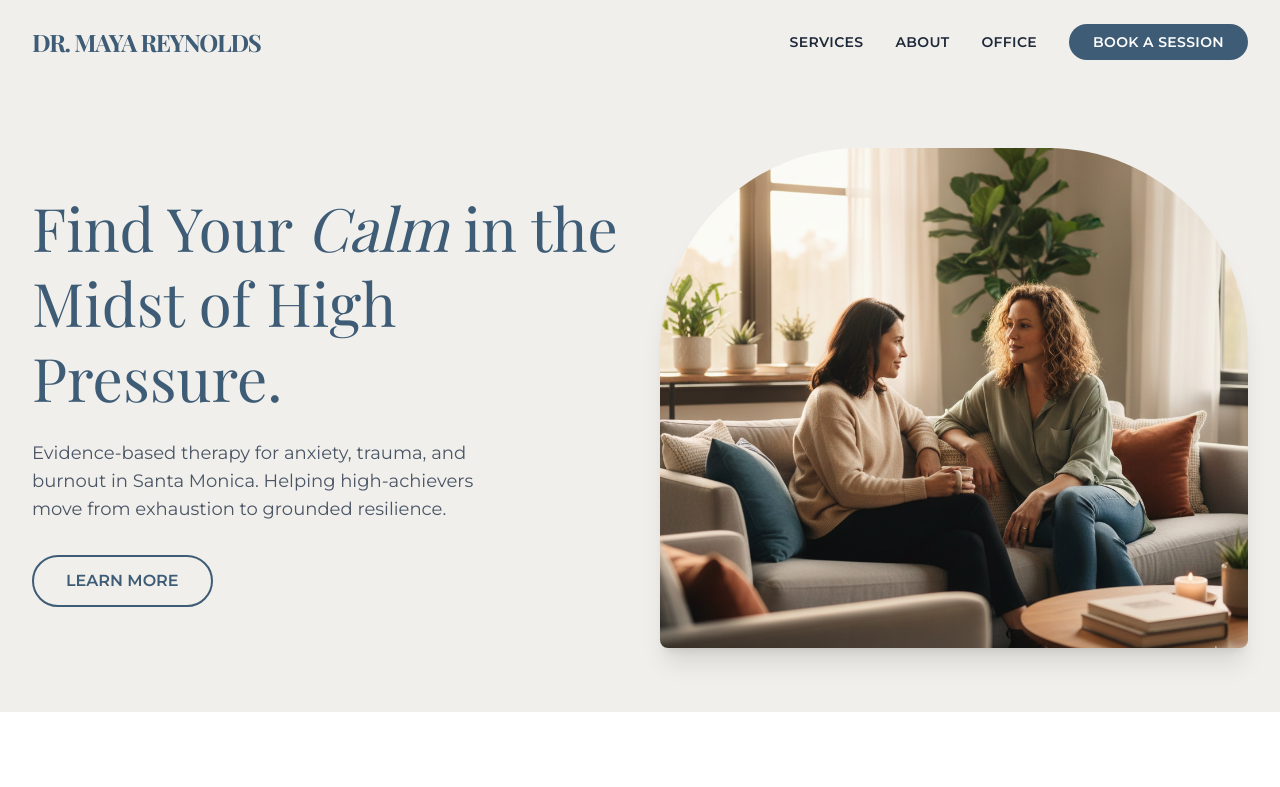
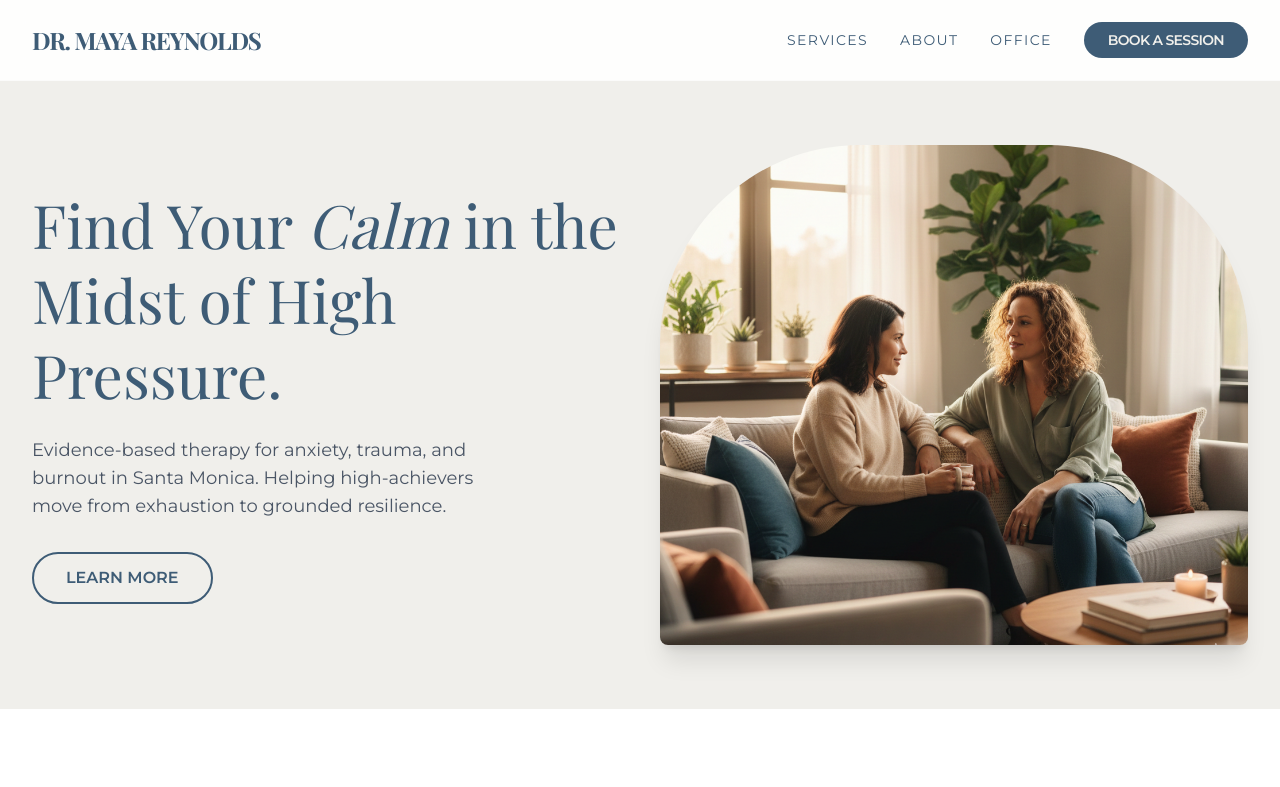
Before and after one commit to virajkvk18/dr-maya-therapy-website, a React (Vite) app: page / in a window 1280 px wide. Shown: the top 787 px of the page. Built offline with nearby package versions, Linux system fonts and the light colour scheme; a web font is replaced by a local one.

Commit message:
Final upgrade: Vertical mobile nav and fixed consultation button

```diff
--- a/src/components/Navbar.jsx
+++ b/src/components/Navbar.jsx
@@ -1,16 +1,73 @@
+import React, { useState } from 'react';
+import { Menu, X } from 'lucide-react'; // Make sure lucide-react is installed
+
 export default function Navbar() {
+  const [isOpen, setIsOpen] = useState(false);
+
+  const navLinks = [
+    { name: 'Services', href: '#services' },
+    { name: 'About', href: '#about' },
+    { name: 'Office', href: '#office' },
+  ];
+
   return (
-    <nav className="flex justify-between items-center px-8 py-6 bg-secondary/80 backdrop-blur-md sticky top-0 z-50">
-      <div className="font-serif text-2xl tracking-tighter text-primary font-bold">
-        DR. MAYA REYNOLDS
+    <nav className="bg-white/90 backdrop-blur-md sticky top-0 z-50 border-b border-secondary/20">
+      <div className="max-w-7xl mx-auto px-6 md:px-8">
+        <div className="flex justify-between items-center h-20">
+
+          {/* Logo */}
+          <div className="flex-shrink-0">
+            <span className="font-serif text-xl md:text-2xl text-primary tracking-tighter uppercase font-bold">
+              Dr. Maya Reynolds
+            </span>
+          </div>
+
+          {/* Desktop Navigation */}
+          <div className="hidden md:flex items-center space-x-8">
+            {navLinks.map((link) => (
+              <a key={link.name} href={link.href} className="text-sm uppercase tracking-widest text-primary hover:text-accent transition font-medium">
+                {link.name}
+              </a>
+            ))}
+            <button className="bg-primary text-secondary px-6 py-2 rounded-full text-sm font-bold hover:bg-accent hover:text-white transition uppercase tracking-tighter">
+              Book a Session
+            </button>
+          </div>
+
+          {/* Mobile Right Side (Button + Hamburger) */}
+          <div className="md:hidden flex items-center space-x-4">
+            <button className="bg-primary text-secondary px-4 py-2 rounded-full text-[10px] font-bold uppercase tracking-tighter">
+              Book
+            </button>
+            <button
+              onClick={() => setIsOpen(!isOpen)}
+              className="text-primary hover:text-accent focus:outline-none"
+            >
+              {isOpen ? <X size={28} /> : <Menu size={28} />}
+            </button>
+          </div>
+        </div>
       </div>
-      <div className="hidden md:flex space-x-8 items-center text-sm font-semibold tracking-wide">
-        <a href="#services" className="hover:text-accent transition">SERVICES</a>
-        <a href="#about" className="hover:text-accent transition">ABOUT</a>
-        <a href="#office" className="hover:text-accent transition">OFFICE</a>
-        <button className="bg-primary text-white px-6 py-2 rounded-full hover:bg-accent transition duration-300">
-          BOOK A SESSION
-        </button>
+
+      {/* Mobile Vertical Menu Overlay */}
+      <div className={`md:hidden transition-all duration-300 ease-in-out ${isOpen ? 'max-h-64 opacity-100' : 'max-h-0 opacity-0 overflow-hidden'}`}>
+        <div className="px-6 pt-2 pb-6 space-y-2 bg-white border-t border-secondary/10 shadow-inner">
+          {navLinks.map((link) => (
+            <a
+              key={link.name}
+              href={link.href}
+              onClick={() => setIsOpen(false)}
+              className="block py-3 text-base font-medium text-primary hover:text-accent border-b border-secondary/5"
+            >
+              {link.name}
+            </a>
+          ))}
+          <div className="pt-4">
+            <button className="w-full bg-primary text-secondary py-3 rounded-xl font-bold uppercase tracking-widest text-sm">
+              Schedule Consultation
+            </button>
+          </div>
+        </div>
       </div>
     </nav>
   );
```
